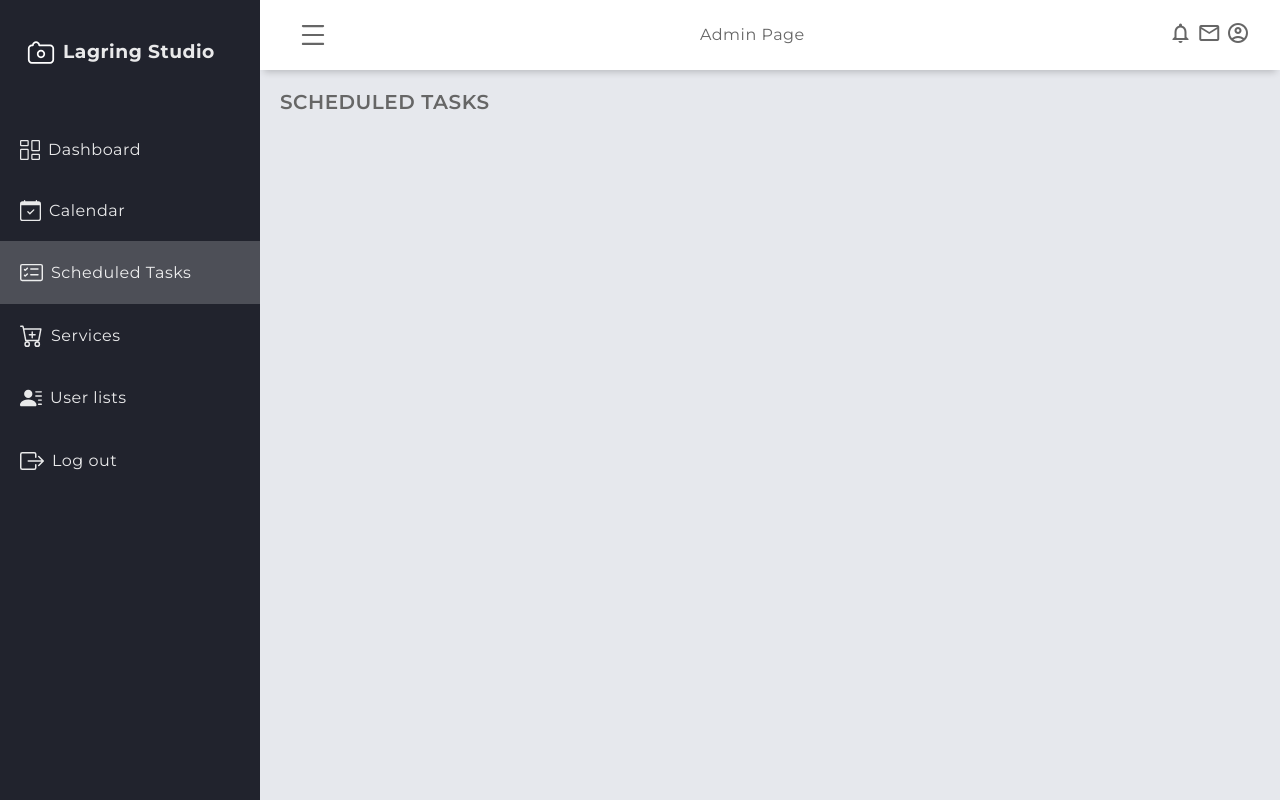
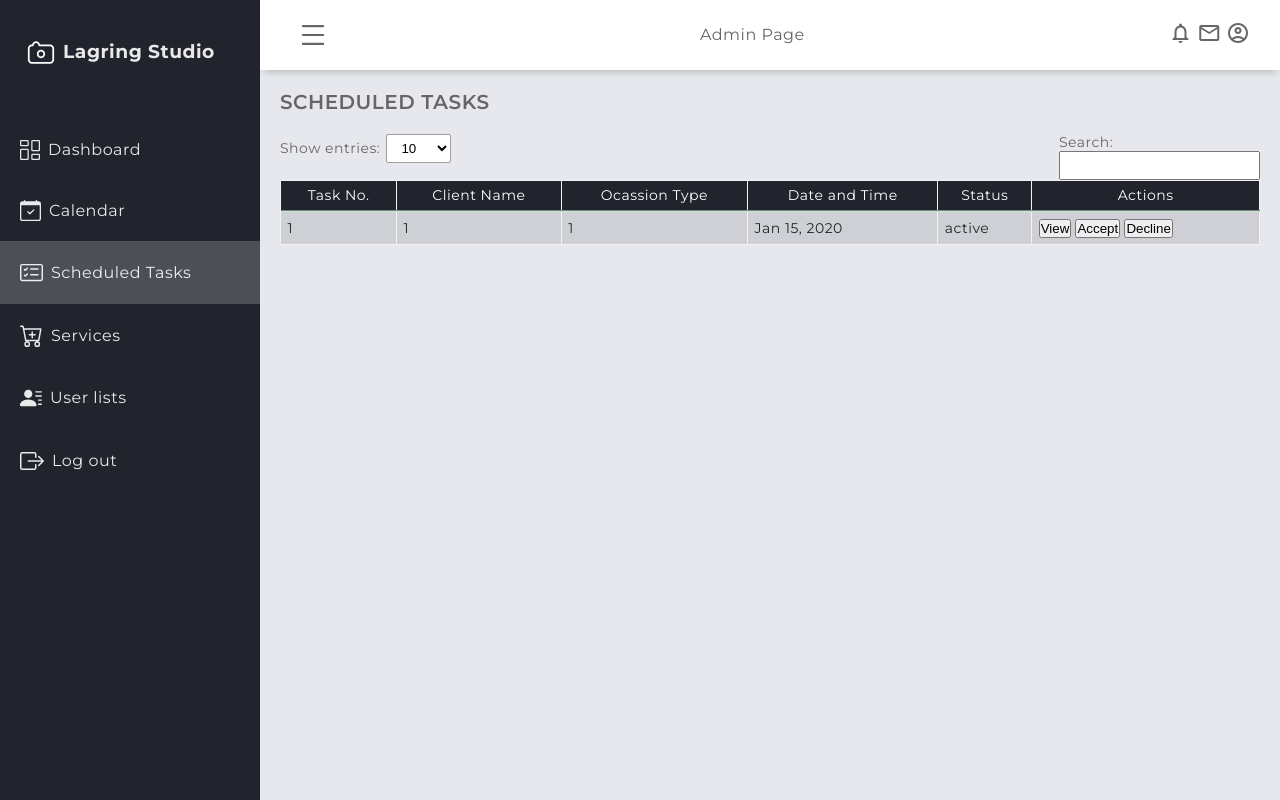
Before and after one commit to PreityAntoinette/Capstone-2, a PHP site: page /admin/scheduled_task.php in a window 1280 px wide. Run offline with PHP 8.4, Linux system fonts and the light colour scheme; a user stored in the database is signed in; data comes from the database, SQL or seed files in the repository; tables that the repository leaves empty hold one stand-in row (values such as "Sample post").

Commit message:
scheduled task

```diff
--- a/admin/scheduled_task.php
+++ b/admin/scheduled_task.php
@@ -11,6 +11,7 @@
         <!-- Custom CSS -->
         <link rel="stylesheet" href="../assets/global/css/design.css" />
         <link rel="stylesheet" href="../assets/admin/css/dashboardcontainer.css" />
+        <link rel="stylesheet" href="../assets/global/css/table.css" />
     </head>
     <body>
         <div class="grid-container">
@@ -23,10 +24,70 @@
                 <div class="main-title">
                     <p class="font-weight-bold">SCHEDULED TASKS</p>
                 </div>
+                <div class= "showAndSearch  text-secondary align-items-center mb-1">
+                        <div class= "align-items-center">
+                            <label >Show entries:</label>
+                            <select id="entriesPerPage">
+                                <option value="10">10</option>
+                                <option value="25">25</option>
+                                <option value="50">50</option>
+                                <option value="100">100</option>
+                            </select>
+                        </div>
+                <div class= "align-items-center">
+                    <label for="searchInput" class="pr-1" >Search:</label>
+                    <div style="position: relative;">
+                        <input type="text" id="searchInput" >
+                        <a id="clearButton" class=""> &times;</a>
+                    </div>
+                </div>
+                <div id="tasktable" class="table-group-container active">
+                    <table id="tasktable" class="table table-striped table-bordered w-100">
+                        <thead>
+                            <tr>
+                                <th>Task No.</th>
+                                <th>Client Name</th>
+                                <th>Ocassion Type</th>
+                                <th>Date and Time</th>
+                                <th>Status</th>
+                                <th>Actions</th>
+                            </tr>
+                        </thead>
+                        <tbody>
+                            <?php
+                                $t = 1;
+                                $sql = mysqli_query($connection, "SELECT * FROM appointment WHERE apt_id > 0 ORDER BY user_id ASC") or die(mysqli_error($connection));
+                                if (mysqli_num_rows($sql) > 0){
+                                while ($row = mysqli_fetch_array($sql)){
+                                    $user = $row['user_id'];
+                                    $service = $row['service_id'];
+                                    $status = $row['apt_status'];
+                                    $apt_date = date("M j, Y", strtotime($row['apt_date']));
+                                }
+                            }
+                            else {echo '<tr><td colspan="5" style="text-align: center;">No records found.</td></tr>';}
+                            ?>
+
+                                <tr>
+                                    <td><?php echo $t++ ?></td>
+                                    <td><?php echo ($user); ?></td>
+                                    <td><?php echo ($service); ?></td>
+                                    <td><?php echo ($apt_date); ?></td>
+                                    <td><?php echo ($status); ?></td>
+                                    <td class = "crudebtn">
+                                        <button>View</button>
+                                        <button>Accept</button>
+                                        <button>Decline</button>
+                                    </td>
+                                </tr>
+                        </tbody>
+                    </div>
+                </div>
             </main>
             <!-- End Main -->
         </div>
         <!-- Custom JS -->
         <script src="../assets/admin/js/sidebar_toggle.js"></script>
+        <script src="../assets/global/js/table.js"></script>
     </body>
 </html>
--- a/admin/user_list.php
+++ b/admin/user_list.php
@@ -237,7 +237,7 @@
                             </table>
                         </div>
                         <!-- table pagination -->
-                        <div class="pagination-container">
+                            <div class="pagination-container">
                             <div id="pagination-label"></div>
                             <div id="pagination" class="pagination"></div>
                         </div>
```
